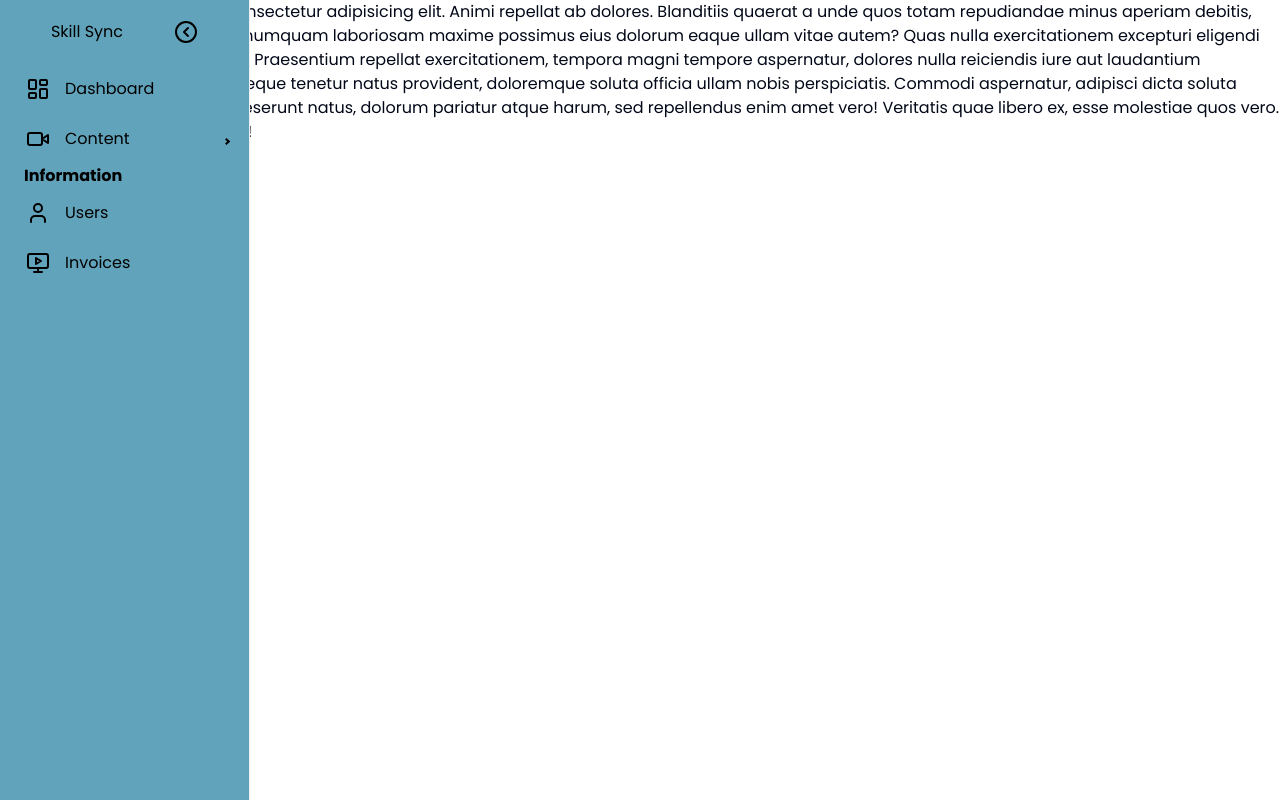
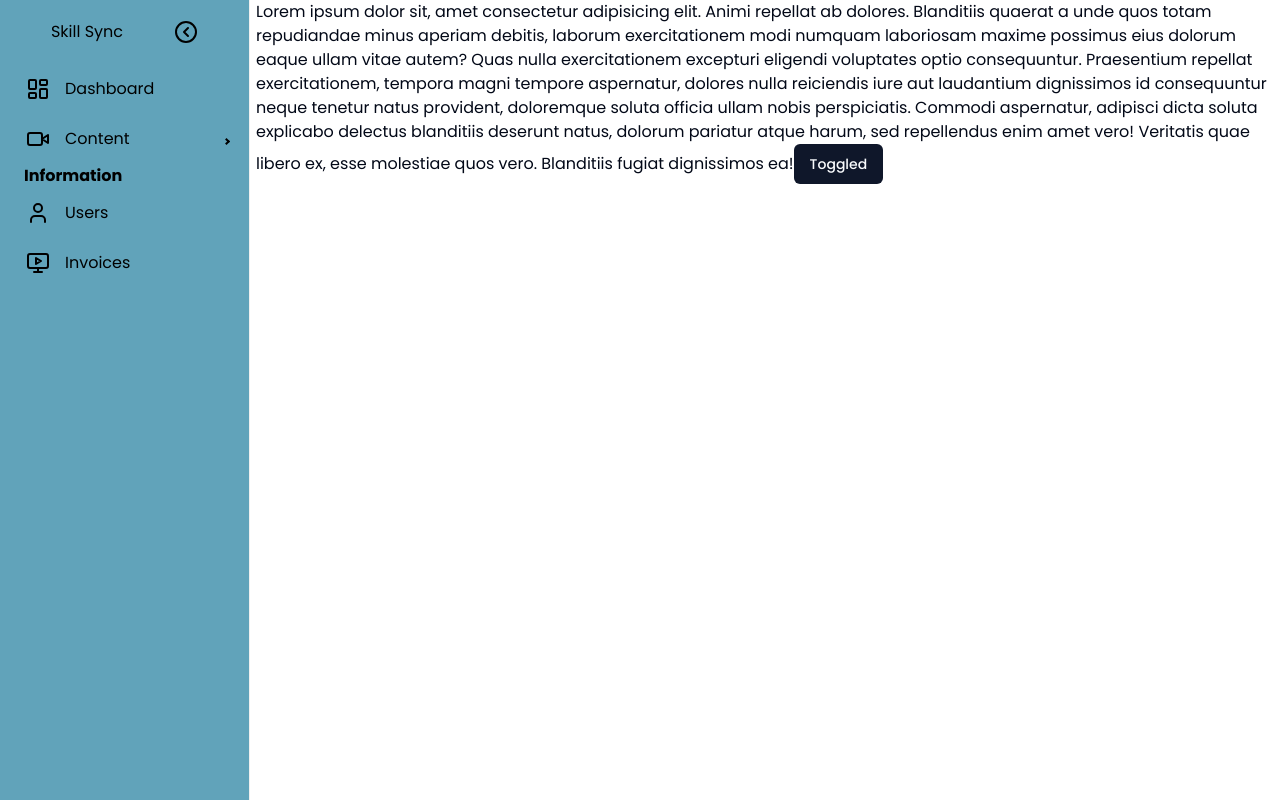
Before and after one commit to TaifurIslamAshraf/LSM-full-stack, a Next.js app in the folder client/: page /dashboard in a window 1280 px wide. Built offline with nearby package versions, Linux system fonts and the light colour scheme; no server answers.

Commit message:
add some state

```diff
--- a/client/app/(dashboard)/components/AdminSidebar.tsx
+++ b/client/app/(dashboard)/components/AdminSidebar.tsx
@@ -1,6 +1,7 @@
 "use client";
 
 import { cn } from "@/lib/utils";
+import { sidebar } from "@/redux/features/commonSlice";
 import {
   ChevronLeftCircleIcon,
   ChevronRightCircleIcon,
@@ -9,20 +10,21 @@ import {
   User,
   Video,
 } from "lucide-react";
-import { useState } from "react";
 import { Menu, MenuItem, Sidebar, SubMenu } from "react-pro-sidebar";
+import { useDispatch, useSelector } from "react-redux";
 
 const AdminSidebar = () => {
-  const [collapsed, setCollapsed] = useState(false);
+  const dispatch = useDispatch();
+  const { toggle, collapsed } = useSelector((state: any) => state.common);
 
   const handleCollapsed = () => {
-    setCollapsed(!collapsed);
+    dispatch(sidebar({ collapsed: !collapsed }));
   };
 
   return (
     <div className="fixed text-black">
       <Sidebar
-        toggled={false}
+        toggled={toggle}
         className="h-screen"
         collapsed={collapsed}
         backgroundColor="#61A3BA"
--- a/client/app/(dashboard)/dashboard/page.tsx
+++ b/client/app/(dashboard)/dashboard/page.tsx
@@ -1,15 +1,16 @@
+"use client";
+
+import { Button } from "@/components/ui/button";
 import DashboardProtected from "@/lib/DashboardProtected";
-import { Metadata } from "next";
+import { cn } from "@/lib/utils";
+import { sidebar } from "@/redux/features/commonSlice";
+import { useDispatch, useSelector } from "react-redux";
 
-export const metadata: Metadata = {
-  title: "Dashboard | Skill Sync",
-  description: "Learn and Earn with skill sync",
-  keywords: "MERN, Programing, web development",
-};
-
-const page = () => {
+const Page = () => {
+  const { toggle, collapsed } = useSelector((state: any) => state.common);
+  const dispatch = useDispatch();
   return (
-    <div className="">
+    <div className={cn(collapsed ? "ml-20" : "ml-64", "transition-all")}>
       <DashboardProtected>
         Lorem ipsum dolor sit, amet consectetur adipisicing elit. Animi repellat
         ab dolores. Blanditiis quaerat a unde quos totam repudiandae minus
@@ -23,9 +24,12 @@ const page = () => {
         deserunt natus, dolorum pariatur atque harum, sed repellendus enim amet
         vero! Veritatis quae libero ex, esse molestiae quos vero. Blanditiis
         fugiat dignissimos ea!
+        <Button onClick={() => dispatch(sidebar({ toggle: !toggle }))}>
+          Toggled
+        </Button>
       </DashboardProtected>
     </div>
   );
 };
 
-export default page;
+export default Page;
--- /dev/null
+++ b/client/redux/features/commonSlice.ts
@@ -0,0 +1,20 @@
+import { createSlice } from "@reduxjs/toolkit";
+
+const initialState = {
+  collapsed: false,
+  toggle: false,
+};
+
+const commonSlice = createSlice({
+  name: "common",
+  initialState,
+  reducers: {
+    sidebar: (state, action) => {
+      state.collapsed = action.payload?.collapsed;
+      state.toggle = action.payload?.toggle;
+    },
+  },
+});
+
+export const { sidebar } = commonSlice.actions;
+export default commonSlice.reducer;
--- a/client/redux/store.ts
+++ b/client/redux/store.ts
@@ -1,11 +1,13 @@
 import { configureStore } from "@reduxjs/toolkit";
 import { apiSlice } from "./features/api/apiSlice";
 import authSlice from "./features/auth/authSlice";
+import commonSlice from "./features/commonSlice";
 
 export const store = configureStore({
   reducer: {
     [apiSlice.reducerPath]: apiSlice.reducer,
     auth: authSlice,
+    common: commonSlice,
   },
   middleware: (getDefaultMiddleware) =>
     getDefaultMiddleware().concat(apiSlice.middleware),
```
